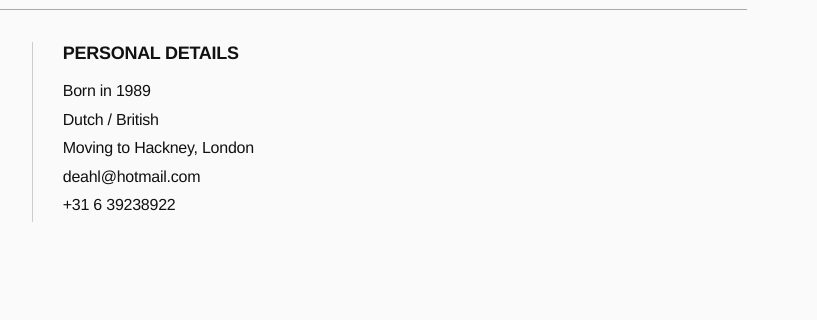
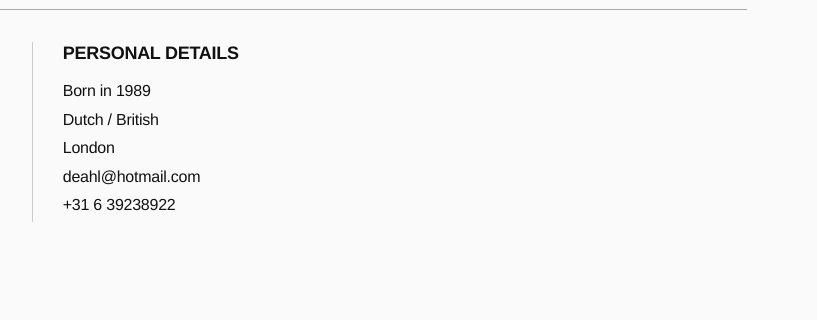
Before and after one commit to Sophiedeahl/sophie-portfolio, a plain HTML site: page index.html in a window 1280 px wide. Both pictures are taken after a click on the link "ABOUT". Shown: the part 152-472 px from the top of the page, 463-1280 px from the left. Drawn offline with nearby package versions, Linux system fonts and the light colour scheme.

Commit message:
Update index.html

```diff
--- a/index.html
+++ b/index.html
@@ -1,4 +1,3 @@
-
 <!doctype html>
 <html lang="en">
 
@@ -345,7 +344,7 @@
 
             <p>Born in 1989</p>
             <p>Dutch / British</p>
-            <p>Moving to Hackney, London</p>
+            <p>London</p>
 
             <a href="mailto:deahl@hotmail.com">
               deahl@hotmail.com
```
